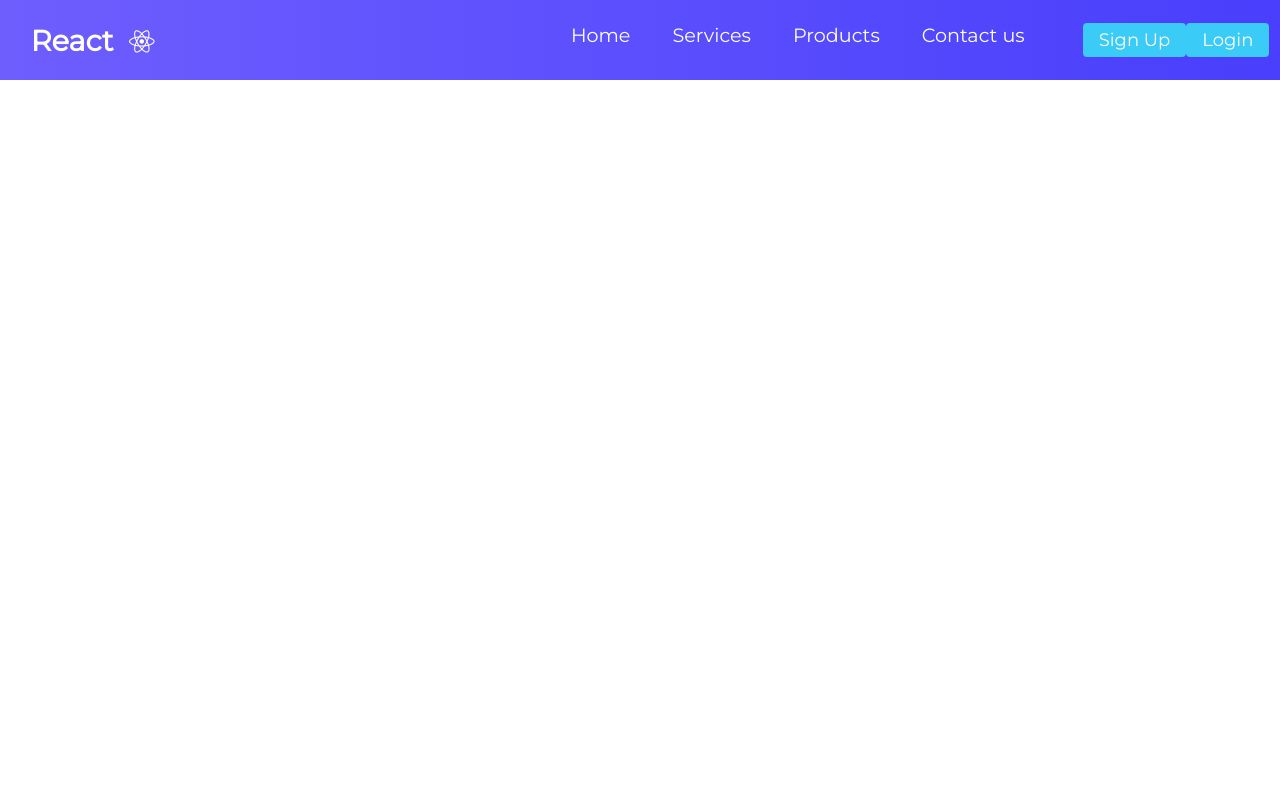
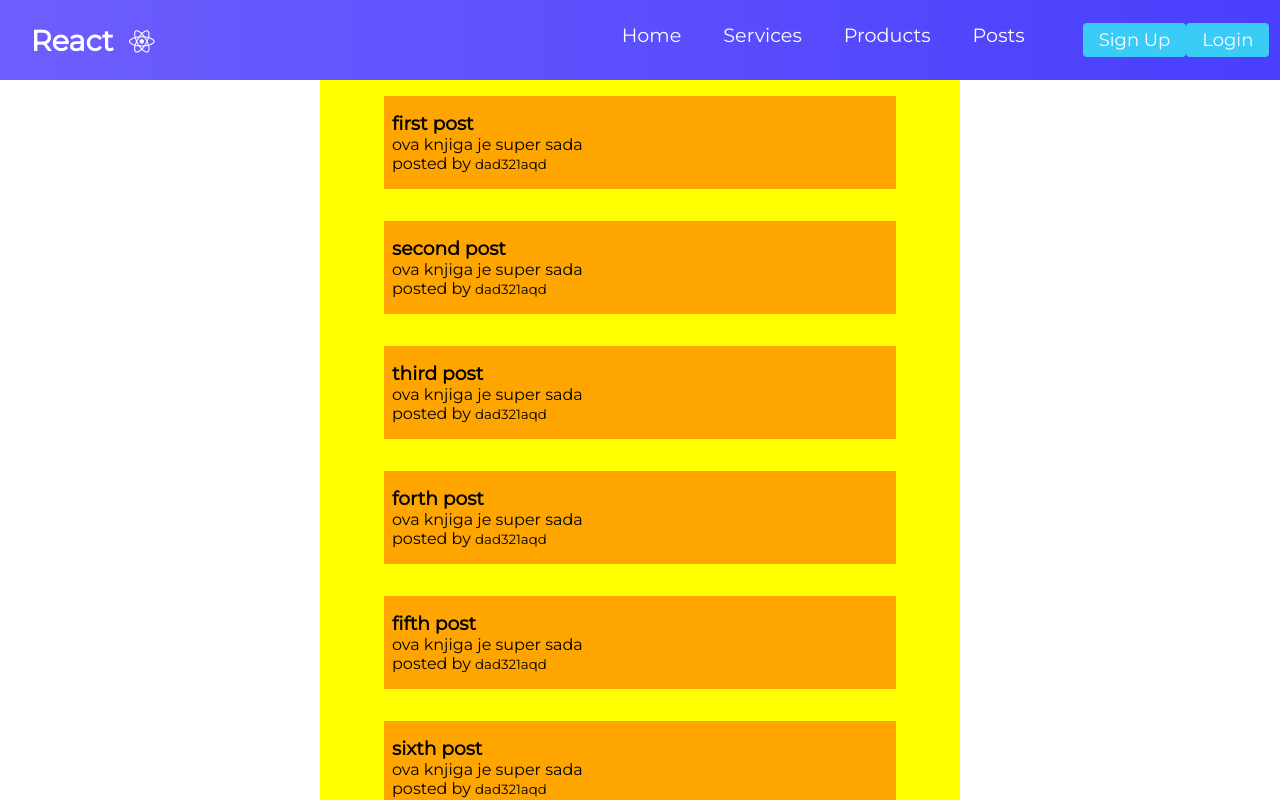
Before and after one commit to sashaPlavi/auth-form, a React (Create React App) app: page /posts in a window 1280 px wide. Shown: the top 800 px of the page. Built offline with nearby package versions, Linux system fonts and the light colour scheme.

Commit message:
rendering some posts

```diff
--- a/src/App.js
+++ b/src/App.js
@@ -1,6 +1,7 @@
 import './App.css';
 import RegistrationForm from './pages/RegistartionForm/RegistrationForm';
 import LoginForm from './pages/LoginForm/LoginForm';
+import Posts from './pages/Posts/Posts';
 
 import Navbar from './components/Navbar/Navbar';
 import { BrowserRouter as Router, Switch, Route } from 'react-router-dom';
@@ -13,6 +14,7 @@ function App() {
         <Switch>
           <Route path="/register" component={RegistrationForm}></Route>
           <Route path="/login" component={LoginForm}></Route>
+          <Route path="/posts" component={Posts}></Route>
         </Switch>
       </div>
     </Router>
--- a/src/components/Navbar/MenuItems.js
+++ b/src/components/Navbar/MenuItems.js
@@ -15,8 +15,8 @@ export const MenuItems = [
     cName: 'nav-links',
   },
   {
-    title: 'Contact us',
-    url: '#',
+    title: 'Posts',
+    url: '/posts',
     cName: 'nav-links',
   },
   {
--- a/src/components/Navbar/Navbar.css
+++ b/src/components/Navbar/Navbar.css
@@ -31,9 +31,10 @@
   justify-content: end;
   margin-right: 2rem;
 }
+
 .button-wrapper {
   display: flex;
-  justify-content: space-between;
+  justify-self: end;
 }
 .nav-links {
   color: #fff;
--- a/src/components/Navbar/Navbar.js
+++ b/src/components/Navbar/Navbar.js
@@ -7,6 +7,7 @@ import './Navbar.css';
 export class Navbar extends Component {
   state = {
     clicked: false,
+    logedin: true,
   };
 
   handleClick = () => {
@@ -24,6 +25,7 @@ export class Navbar extends Component {
             className={this.state.clicked ? 'fas fa-times' : 'fas fa-bars'}
           ></i>
         </div>
+        {this.state.logedin ? (
           <ul className={this.state.clicked ? 'nav-menu active' : 'nav-menu'}>
             {MenuItems.map((item, index) => {
               return (
@@ -35,6 +37,10 @@ export class Navbar extends Component {
               );
             })}
           </ul>
+        ) : (
+          ''
+        )}
+
         <div class="button-wrapper">
           <Link to="/register">
             <Button>Sign Up</Button>
--- /dev/null
+++ b/src/pages/Posts/PostItems.js
@@ -0,0 +1,50 @@
+export const PostItems = [
+  {
+    title: 'first post',
+    body: 'ova knjiga je super sada',
+    userId: 'dad321aqd',
+    postSection: 'knjizevnost',
+  },
+  {
+    title: 'second post',
+    body: 'ova knjiga je super sada',
+    userId: 'dad321aqd',
+    postSection: 'knjizevnost',
+  },
+  {
+    title: 'third post',
+    body: 'ova knjiga je super sada',
+    userId: 'dad321aqd',
+    postSection: 'knjizevnost',
+  },
+  {
+    title: 'forth post',
+    body: 'ova knjiga je super sada',
+    userId: 'dad321aqd',
+    postSection: 'knjizevnost',
+  },
+  {
+    title: 'fifth post',
+    body: 'ova knjiga je super sada',
+    userId: 'dad321aqd',
+    postSection: 'knjizevnost',
+  },
+  {
+    title: 'sixth post',
+    body: 'ova knjiga je super sada',
+    userId: 'dad321aqd',
+    postSection: 'knjizevnost',
+  },
+  {
+    title: 'sixth post',
+    body: 'ova knjiga je super sada',
+    userId: 'dad321aqd',
+    postSection: 'knjizevnost',
+  },
+  {
+    title: 'sixth post',
+    body: 'ova knjiga je super sada',
+    userId: 'dad321aqd',
+    postSection: 'knjizevnost',
+  },
+];
--- /dev/null
+++ b/src/pages/Posts/Posts.css
@@ -0,0 +1,22 @@
+.post-container {
+  display: flex;
+  width: 100%;
+  height: 200vh;
+  justify-content: center;
+  align-items: flex-start;
+}
+
+.posts {
+  display: flex;
+  flex-direction: column;
+  width: 50%;
+  background: yellow;
+
+  justify-content: center;
+}
+.posts-item {
+  width: 80%;
+  background: orange;
+  margin: 1rem auto;
+  padding: 1rem 0.5rem;
+}
--- /dev/null
+++ b/src/pages/Posts/Posts.js
@@ -0,0 +1,22 @@
+import React, { Component } from 'react';
+import { PostItems } from './PostItems';
+import './Posts.css';
+export default class Posts extends Component {
+  render() {
+    return (
+      <div className="post-container">
+        <ul className="posts">
+          {PostItems.map((item, index) => {
+            return (
+              <li className="posts-item" key={index}>
+                <h3>{item.title}</h3>
+                <p>{item.body}</p>
+                posted by <small>{item.userId}</small>
+              </li>
+            );
+          })}
+        </ul>
+      </div>
+    );
+  }
+}
```
Also changed, not shown: 1 other file (tests, documents, lock files or other folders). Lines whose indentation alone changed are shown as unchanged.
